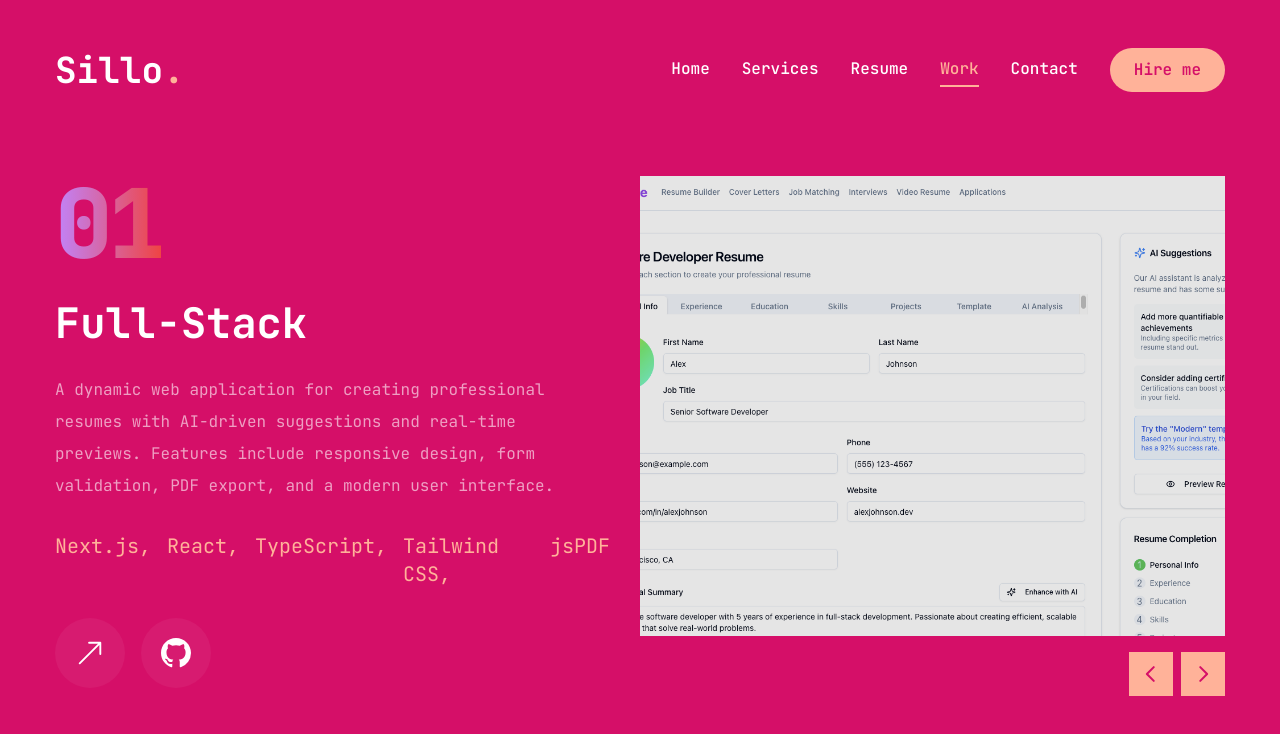
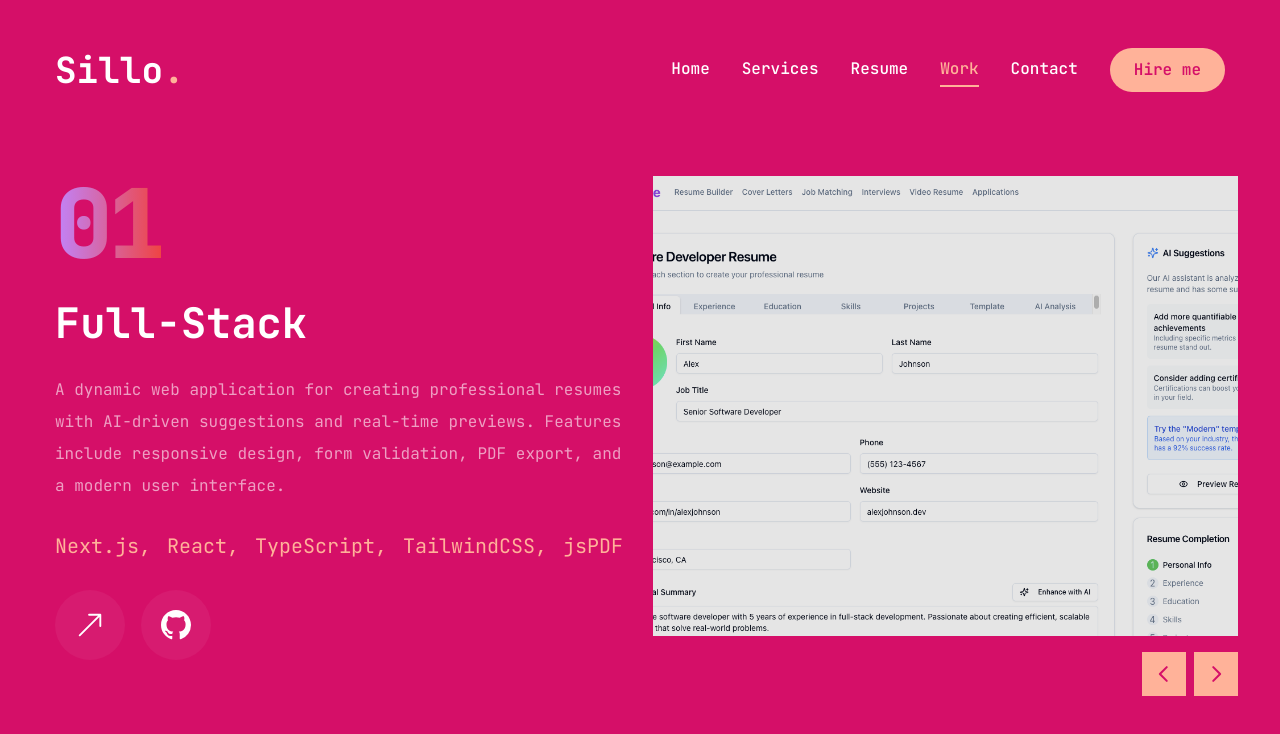
Before and after one commit to JuniorSillo/My-Personal-Portfolio, a Next.js app: page /work in a window 1280 px wide. Shown: the top 734 px of the page. Built offline with nearby package versions, Linux system fonts and the light colour scheme.

Commit message:
Update page.jsx

```diff
--- a/app/work/page.jsx
+++ b/app/work/page.jsx
@@ -29,7 +29,7 @@ const projects = [
     { "name": "Next.js" },
     { "name": "React" },
     { "name": "TypeScript" },
-    { "name": "Tailwind CSS" },
+    { "name": "TailwindCSS" },
     { "name": "jsPDF" }
   ],
   "image": "/thumb5.png",
@@ -46,7 +46,7 @@ const projects = [
       { name: "HTML5" },
       { name: "CSS3" },
       { name: "JavaScript" },
-      { name: "Tailwind CSS" },
+      { name: "TailwindCSS" },
       { name: "Node.js" },
       { name: "Vite" },
     ],
@@ -65,7 +65,7 @@ const projects = [
       { name: "CSS3" },
       { name: "JavaScript" },
       { name: "React" },
-      { name: "Tailwind CSS" },
+      { name: "TailwindCSS" },
       { name: "Vite" },
     ],
     image: "/thumb3.png",
```
